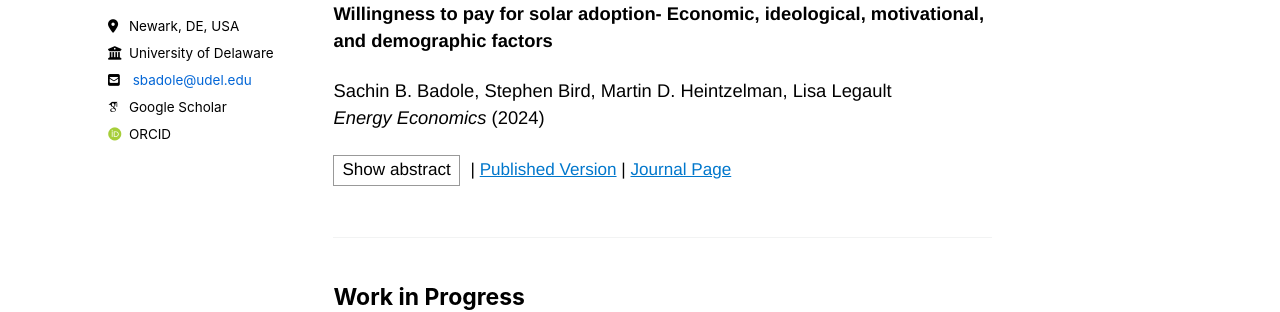
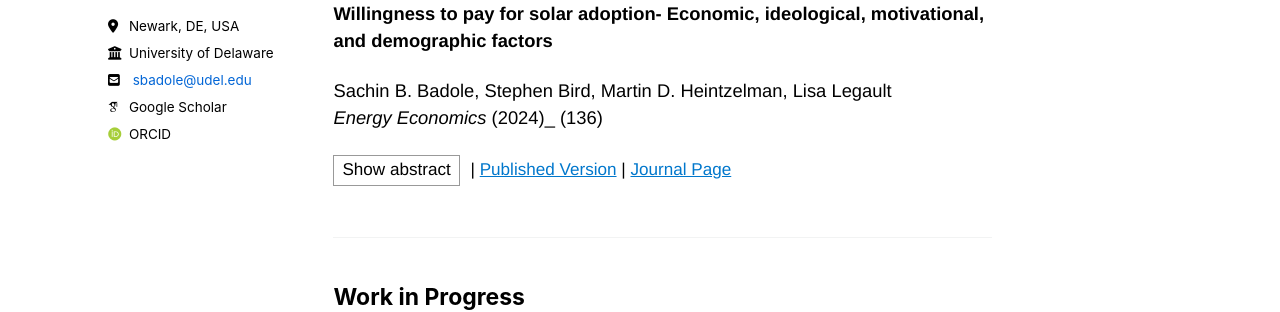
Before and after one commit to sachin-b-badole/sachin-b-badole.github.io, a Jekyll site: the page built from _pages/research.md, in a window 1280 px wide. Shown: the part 355-667 px from the top of the page. Built offline with Jekyll 4.4.1, drawn with Linux system fonts in a browser that asks for light colours; some web fonts are replaced.

Commit message:
Update research.md

```diff
--- a/_pages/research.md
+++ b/_pages/research.md
@@ -36,7 +36,7 @@ classes: wide
 **{{ p.title }}**
 
 {{ p.authors | join: ", " }}
-{% if p.journal %}_{{ p.journal }}_ ({{ p.year }}){% endif %}
+{% if p.journal %}_{{ p.journal }}_ ({{ p.year }})_ ({{ p.volume }}){% endif %}
 
 <details class="paper-details">
   <summary>
```
